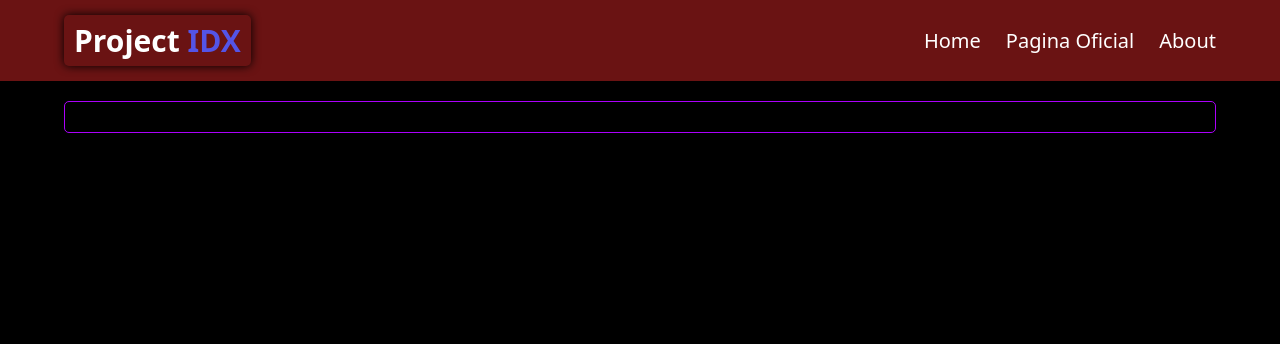
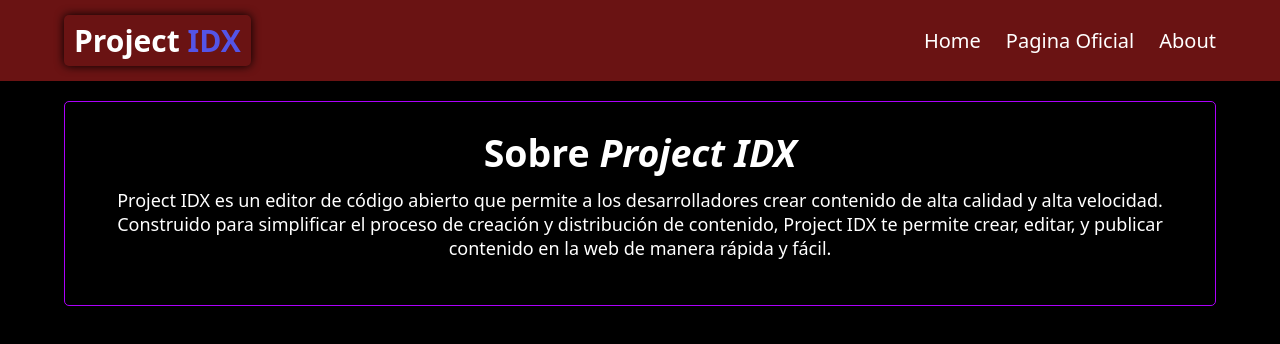
Before and after one commit to ismaelhtmljs/blog-project-idk, a React (Vite) app: page /about/project-IDX in a window 1280 px wide. Shown: the top 344 px of the page. Built offline with nearby package versions, Linux system fonts and the light colour scheme.

Commit message:
new section and new css

```diff
--- a/index.html
+++ b/index.html
@@ -4,7 +4,7 @@
     <meta charset="UTF-8" />
     <link rel="icon" type="image/svg+xml" href="/vite.svg" />
     <meta name="viewport" content="width=device-width, initial-scale=1.0" />
-    <title>Project IDK</title>
+    <title>Project IDX</title>
   </head>
   <body>
     <div class="site" id="pag"></div>
--- /dev/null
+++ b/src/index-about-section.css
@@ -0,0 +1,17 @@
+.contenedor-posts-about{
+    padding: 10px;
+}
+
+.subtitulo-post1-about{
+    font-size: 25px;
+    text-align: center;
+}
+
+.post1-about{
+    text-align: center;
+    margin-bottom: 20px;
+}
+
+.post1-about p{
+    font-size: 18px;
+}
--- a/src/layout/main.jsx
+++ b/src/layout/main.jsx
@@ -3,6 +3,7 @@
 import { BrowserRouter } from 'react-router-dom'
 import '../index.css'
 import '../index-contacto-section.css'
+import '../index-about-section.css'
 import Index from '../router/router'
 
 
--- a/src/pages/about-section.tsx
+++ b/src/pages/about-section.tsx
@@ -9,8 +9,9 @@
                         <div className="contenedor-contenido-post-about">
                             <div className="post1-about">
                                 <section className="subtitulo-post1-about">
-                                    <h2></h2>
+                                    <h2>Sobre <em>Project IDX</em></h2>
                                 </section>
+                                <p>Project IDX es un editor de código abierto que permite a los desarrolladores crear contenido de alta calidad y alta velocidad. Construido para simplificar el proceso de creación y distribución de contenido, Project IDX te permite crear, editar, y publicar contenido en la web de manera rápida y fácil.</p>
                             </div>
                         </div>
                     </div>
```
